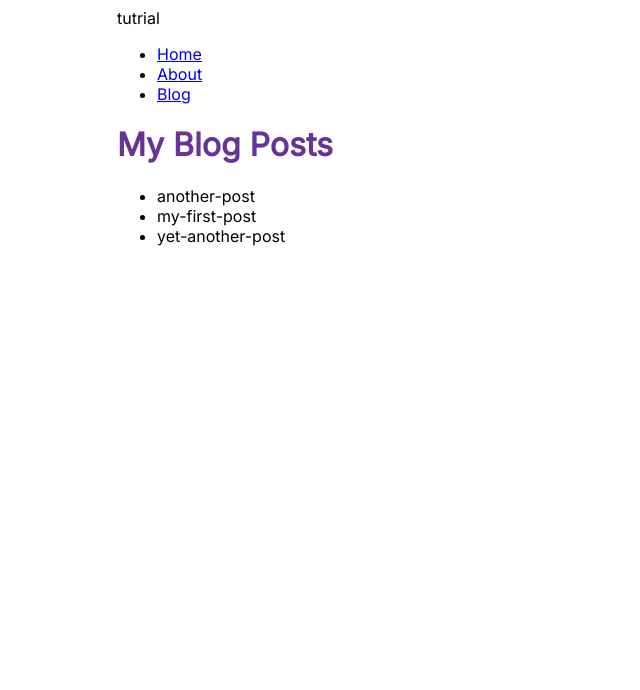
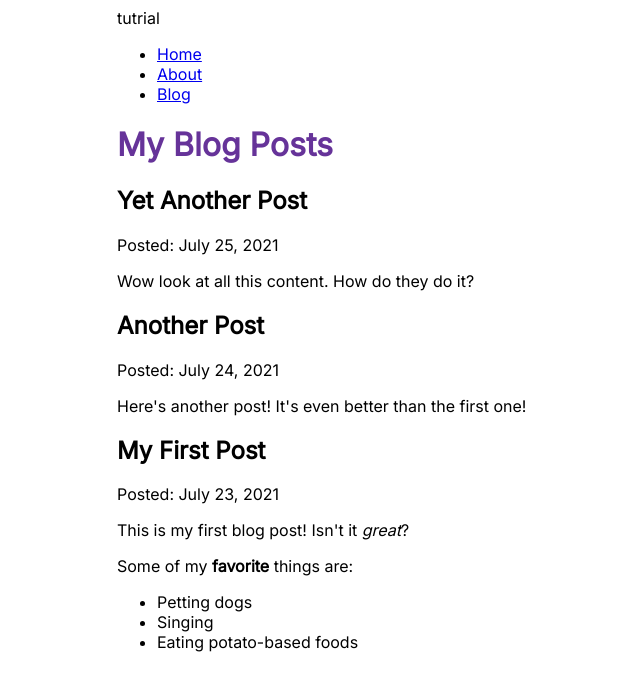
Before and after one commit to mojahitsuji/tutrial, a Gatsby site: page /blog in a window 1280 px wide. Shown: the whole page, without its empty margins (273-913 px from the left). Built offline with nearby package versions, Linux system fonts and the light colour scheme; Gatsby itself is replaced by a stand-in of ours.

Commit message:
Finished Gatsby Tutorial Part 5

```diff
--- a/blog/another-post.mdx
+++ b/blog/another-post.mdx
@@ -0,0 +1,6 @@
+---
+title: "Another Post"
+date: "2021-07-24"
+---
+
+Here's another post! It's even better than the first one!
--- a/blog/my-first-post.mdx
+++ b/blog/my-first-post.mdx
@@ -0,0 +1,12 @@
+---
+title: "My First Post"
+date: "2021-07-23"
+---
+
+This is my first blog post! Isn't it *great*?
+
+Some of my **favorite** things are:
+
+* Petting dogs
+* Singing
+* Eating potato-based foods
--- a/blog/yet-another-post.mdx
+++ b/blog/yet-another-post.mdx
@@ -0,0 +1,6 @@
+---
+title: "Yet Another Post"
+date: "2021-07-25"
+---
+
+Wow look at all this content. How do they do it?
--- a/gatsby-config.js
+++ b/gatsby-config.js
@@ -10,8 +10,9 @@
         resolve: "gatsby-source-filesystem",
         options: {
           name: `blog`,
-          path: `${__dirname}/blog`,
+          path: `${__dirname}/blog/`,
         }
       },
+      "gatsby-plugin-mdx",
     ],
 }
--- a/package.json
+++ b/package.json
@@ -15,8 +15,11 @@
     "clean": "gatsby clean"
   },
   "dependencies": {
+    "@mdx-js/mdx": "^1.6.22",
+    "@mdx-js/react": "^1.6.22",
     "gatsby": "^4.5.4",
     "gatsby-plugin-image": "^2.6.0",
+    "gatsby-plugin-mdx": "^3.6.0",
     "gatsby-plugin-sharp": "^4.6.0",
     "gatsby-source-filesystem": "^4.6.0",
     "react": "^17.0.1",
--- a/src/pages/blog.js
+++ b/src/pages/blog.js
@@ -1,28 +1,36 @@
 import * as React from 'react'
-import {glaphql, graphql} from 'gatsby'
+import { graphql } from 'gatsby'
+import { MDXRenderer } from 'gatsby-plugin-mdx'
 import Layout from "../components/layout"
 
 const BlogPage = ({data}) => {
   return (
       <Layout pageTitle="My Blog Posts">
-          <ul>
             {
-                  data.allFile.nodes.map(node => (
-                      <li key={node.name}>
-                          {node.name}
-                      </li>
+                data.allMdx.nodes.map((node) => (
+                <article key={node.id}>
+                    <h2>{node.frontmatter.title}</h2>
+                    <p>Posted: {node.frontmatter.date}</p>
+                    <MDXRenderer>
+                        {node.body}
+                    </MDXRenderer>
+                </article>
                 ))
             }
-          </ul>
       </Layout>
     );
 };
 
 export const query = graphql`
   query {
-        allFile {
+    allMdx(sort: {fields: frontmatter___date, order: DESC}) {
       nodes {
-            name
+        frontmatter {
+          date(formatString: "MMMM D, YYYY")
+          title
+        }
+        body
+        id
       }
     }
   }
```
Also changed, not shown: 1 other file. Lines whose indentation alone changed are shown as unchanged.
